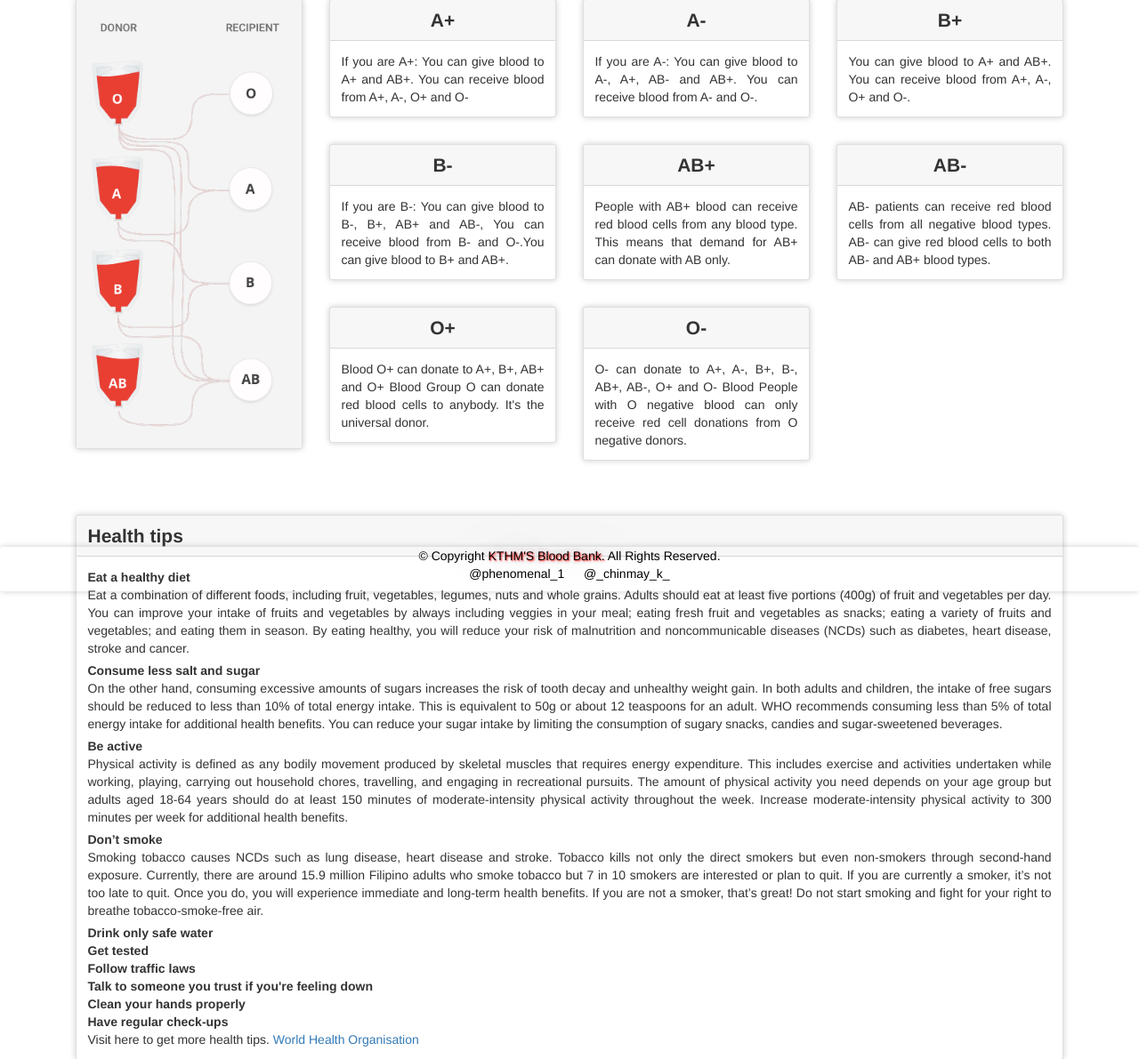
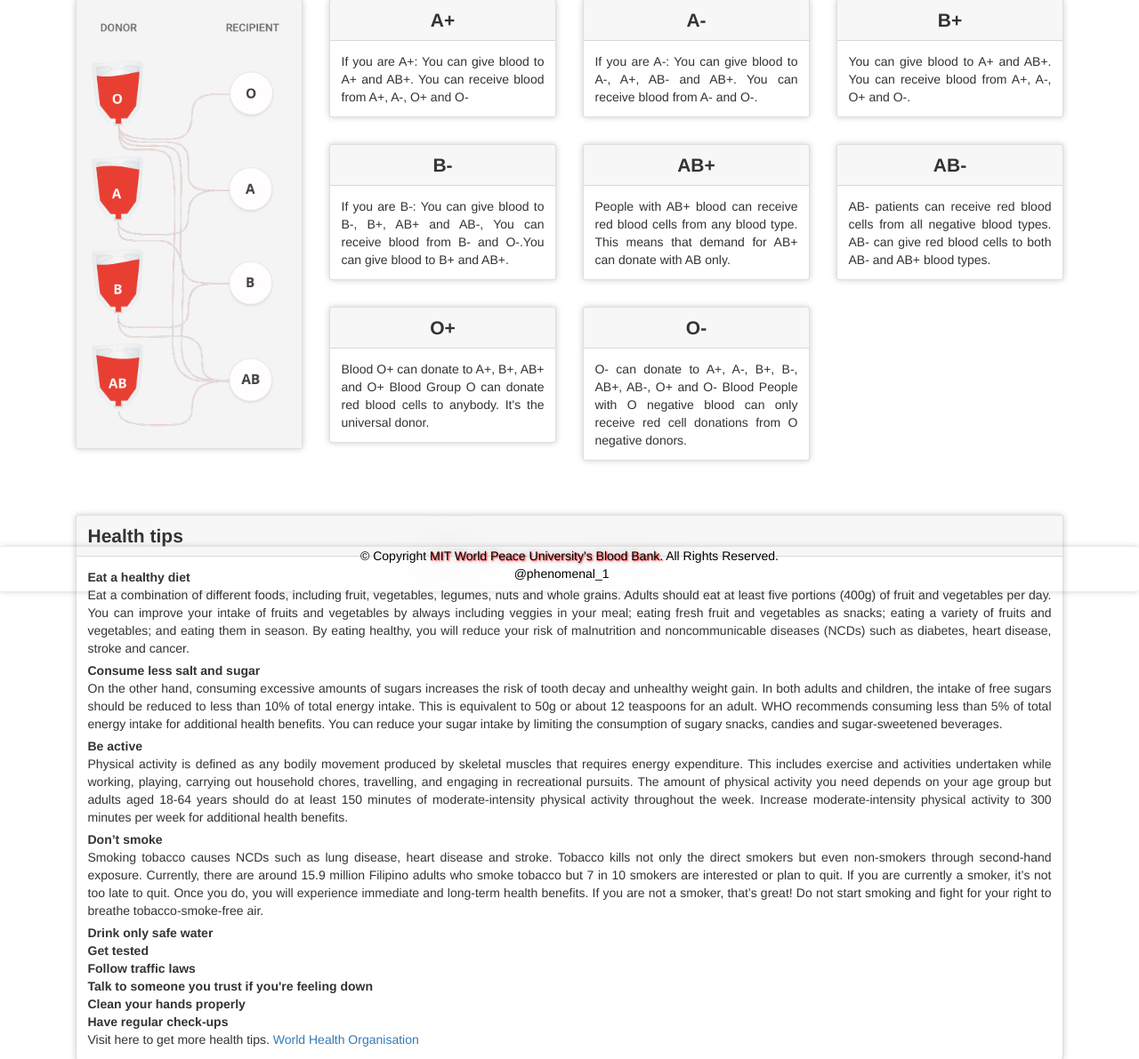
Before and after one commit to yashp0245/Blood_bank, a PHP site: page /index.php in a window 1280 px wide. Shown: the part 135-1326 px from the top of the page at 89% size. Run offline with PHP 8.4, Linux system fonts and the light colour scheme; some libraries are stand-ins or nearby versions.

Commit message:
Update footer.php

```diff
--- a/footer.php
+++ b/footer.php
@@ -21,9 +21,9 @@
 <body>
 
 <div class="footer">
-  <p>© Copyright<span id="demo"></span> <span class="brand">KTHM'S Blood Bank.
+  <p>© Copyright<span id="demo"></span> <span class="brand">MIT World Peace University's Blood Bank.
 
-  </span> All Rights Reserved.<br>@phenomenal_1 &emsp; @_chinmay_k_
+  </span> All Rights Reserved.<br>@phenomenal_1 &emsp;
 </footer></p>
 </div>
 
```
